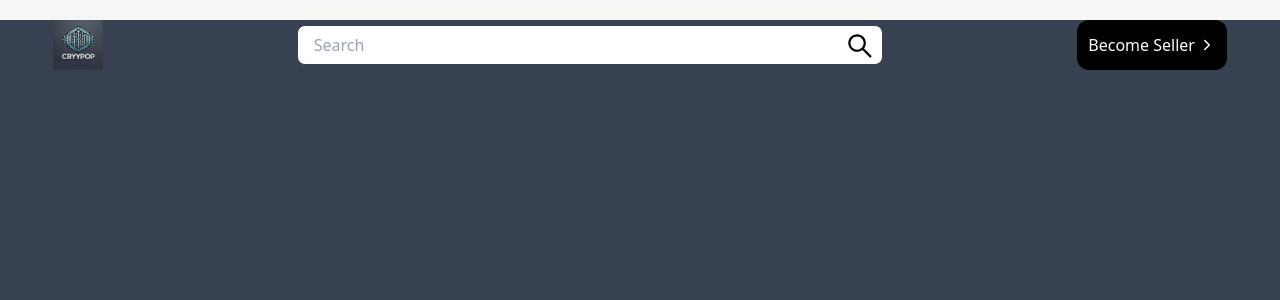
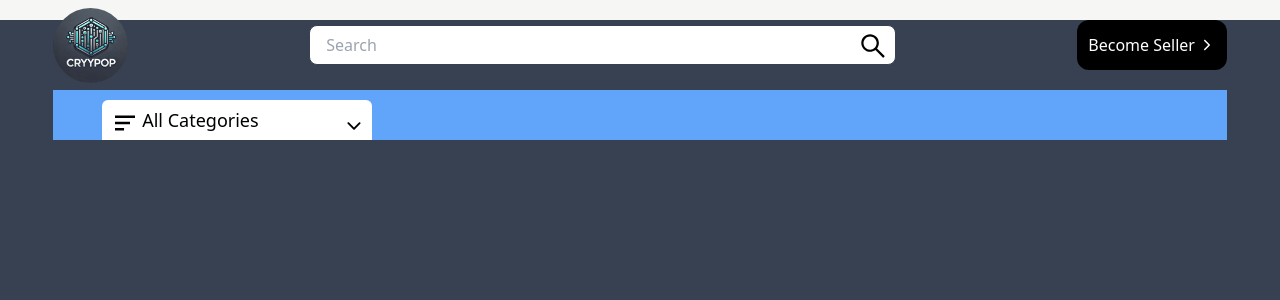
Before and after one commit to ofirtzabari/cmvp, a React (Create React App) app in the folder frontend/: page / in a window 1280 px wide. Shown: the top 300 px of the page. Built offline with nearby package versions, Linux system fonts and the light colour scheme.

Commit message:
create categories dropdown

```diff
--- /dev/null
+++ b/frontend/src/components/Layout/DropDown.jsx
@@ -0,0 +1,25 @@
+import React from 'react'
+import { useNavigate } from 'react-router-dom'
+
+const DropDown = ({categoriesData, setDropDown}) => {
+    const navigate  = useNavigate();
+    const SubmitHandle = (i) => {
+        navigate(`/products?category=${i.title}`);
+        setDropDown(false);
+        window.location.reload();
+    }
+  return (
+    <div className='pb-4 w-[270px] bg-white absolute z-30 rounded-b-md shadow-md'>
+        {
+            categoriesData ? categoriesData.map((i, index) => (
+                <div key={index} onClick={() => SubmitHandle(i)} className='flex p-2 hover:bg-gray-100 cursor-pointer '>
+                    {/* <img src={i.image_Url} alt={i.title} className='w-6 h-6 inline-block mr-2'/> */}
+                    <h3>{i.title}</h3>
+                    </div>
+            )) : null
+        }
+    </div>
+  )
+}
+
+export default DropDown
--- a/frontend/src/components/Layout/Header.jsx
+++ b/frontend/src/components/Layout/Header.jsx
@@ -4,10 +4,16 @@ import { Link } from "react-router-dom";
 import { productData } from "../../static/data";
 import { AiOutlineSearch } from "react-icons/ai";
 import { IoIosArrowForward } from "react-icons/io";
+import { BiMenuAltLeft } from "react-icons/bi";
+import { IoIosArrowDown } from "react-icons/io";
+import DropDown from "./DropDown.jsx";
+import { categoriesData } from "../../static/data";
 
 const Header = () => {
   const [searchTerm, setSearchTerm] = React.useState("");
   const [searchData, setSearchData] = React.useState(null);
+  const [active, setActive] = React.useState(false);
+  const [dropDown, setDropDown] = React.useState(false);
 
   const handleSearchChange = (e) => {
     const term = e.target.value;
@@ -22,12 +28,19 @@ const Header = () => {
     console.log(searchData);
   };
 
+  window.addEventListener("scroll", () => {
+    if (window.scrollY > 100) {
+      setActive(true);
+    } else {
+      setActive(false);
+  }});
+
   return (
     <div className={styles.section}>
       <div className="hidden 800px:h-[50px] 800px:my-[20px] 800px:flex items-center justify-between">
         <div>
           <Link to="/">
-            <img src="/logo.jpg" alt="logo" className="h-[50px]" />
+            <img src="/logo.jpg" alt="logo" className="h-[75px] rounded-full" />
           </Link>
         </div>
         <div className="w-[50%] relative">
@@ -68,6 +81,23 @@ const Header = () => {
           </Link>
         </div>
       </div>
+      <div className={`${active ? "shadow-sm fixed top-0 left-0 w-full z-10" : null } transition hidden 800px:block items-center justify-between bg-blue-400 h-[50px]`}>
+        <div className={styles.section + " relative " + styles.normalFlex + " justify-between"}>
+            <div className="relative h-[40px] mt-[10px] w-[270px] hidden 1000px:block">
+                <BiMenuAltLeft size={30} className="absolute top-2 left-2 "/>
+                <button className="h-[100%] w-full flex justify-between items-center pl-10 bg-white font-sans text-lg font-[500] select-none rounded-t-md">
+                  All Categories
+                </button>
+                <IoIosArrowDown size={20} className="absolute right-2 top-4 cursor-pointer" onClick={() => setDropDown(!dropDown)}/>
+                {dropDown ? (
+                  < DropDown
+                    categoriesData={categoriesData}
+                    setDropDown={setDropDown}
+                  />
+                ) : null}
+            </div>
+        </div>
+      </div>
     </div>
   );
 };
```
